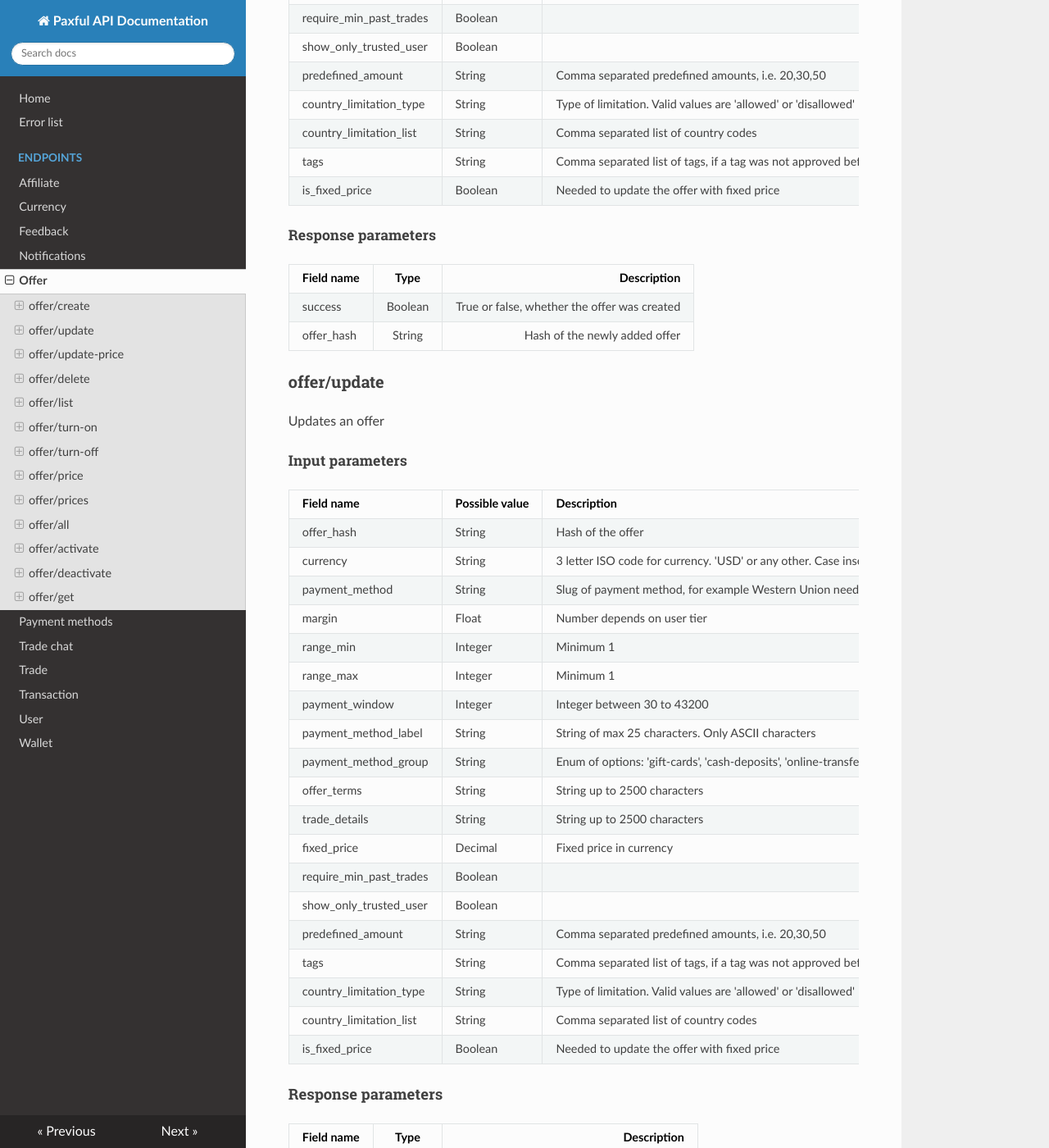
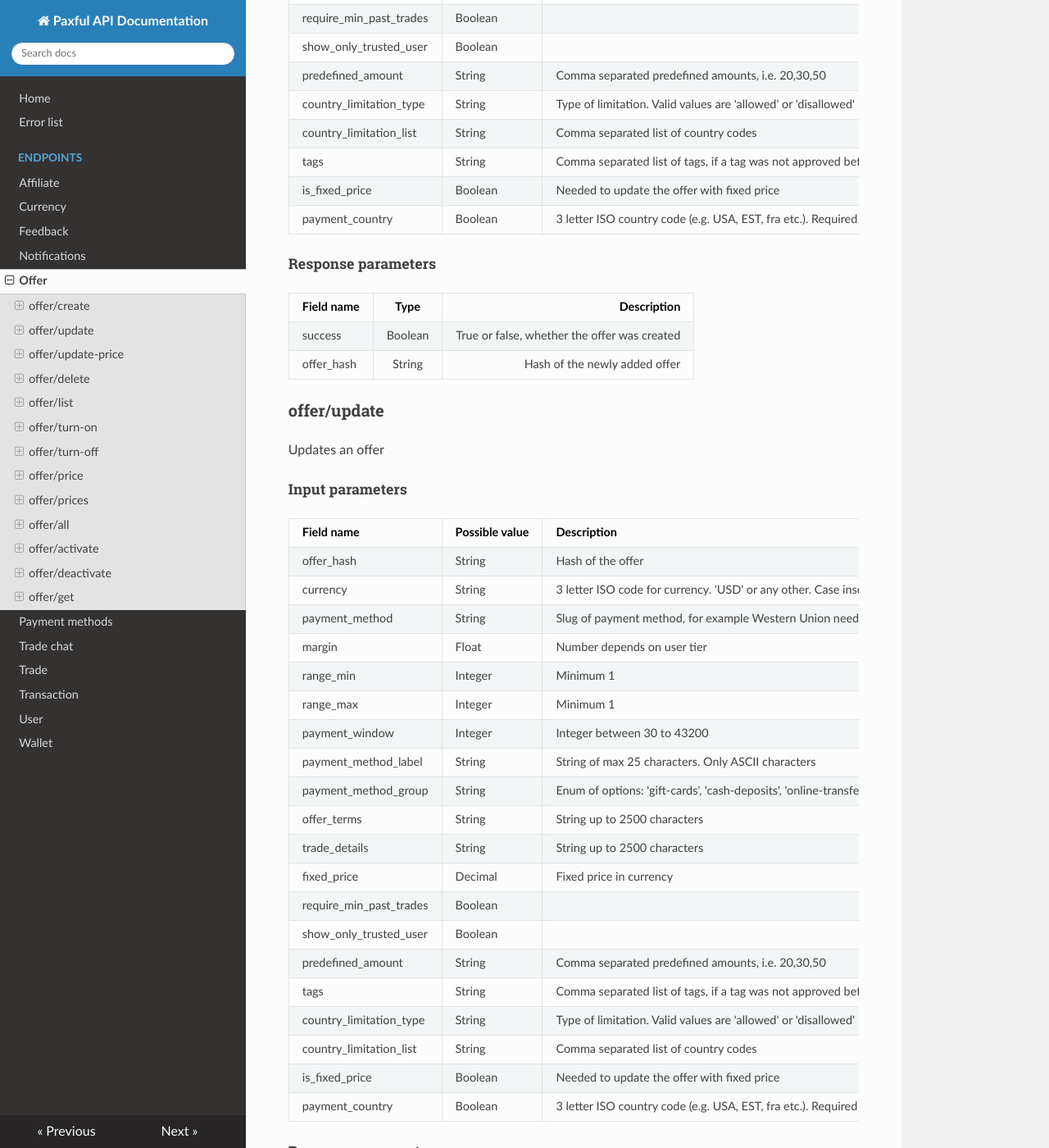
Before and after one commit to paxful/api-docs, an MkDocs documentation site: the page built from docs/endpoints/offer.md, in a window 1280 px wide and 1400 px high, scrolled down 750 px. Shown: the whole window at 82% size. Built offline with MkDocs 1.6.1, drawn with Linux system fonts in a browser that asks for light colours; nearby versions of some CDN libraries.

Commit message:
Update offer.md
New property payment_country has been added to offer/create and offer/update endpoints

```diff
--- a/docs/endpoints/offer.md
+++ b/docs/endpoints/offer.md
@@ -27,6 +27,7 @@ Create an Offer
 | country_limitation_list | String                 | Comma separated list of country codes |  |
 | tags                   | String                  | Comma separated list of tags, if a tag was not approved before, it's ignored |  |
 | is_fixed_price         | Boolean                 | Needed to update the offer with fixed price |  |
+| payment_country        | Boolean                 | 3 letter ISO country code (e.g. USA, EST, fra etc.). Required for country specific payment methods. |  |
 
 ##### Response parameters
 
@@ -62,6 +63,7 @@ Updates an offer
 | country_limitation_type | String                 | Type of limitation. Valid values are 'allowed' or 'disallowed' |
 | country_limitation_list | String                 | Comma separated list of country codes |
 | is_fixed_price         | Boolean                 | Needed to update the offer with fixed price |  |
+| payment_country        | Boolean                 | 3 letter ISO country code (e.g. USA, EST, fra etc.). Required for country specific payment methods. |  |
 
 #### Response parameters
 
```
